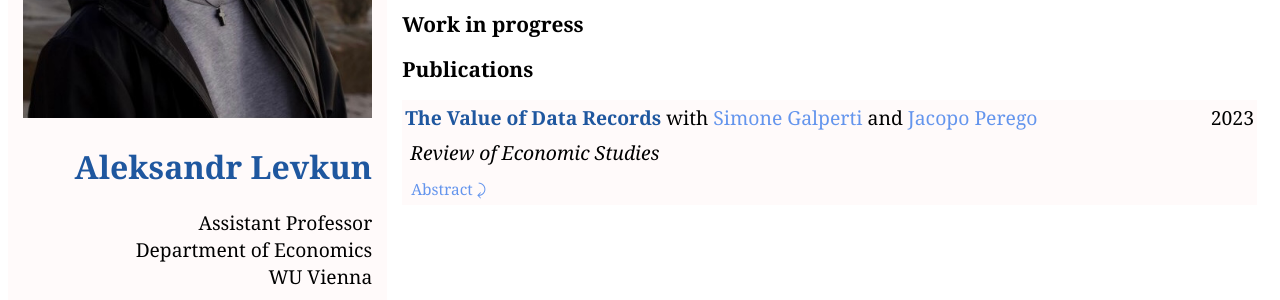
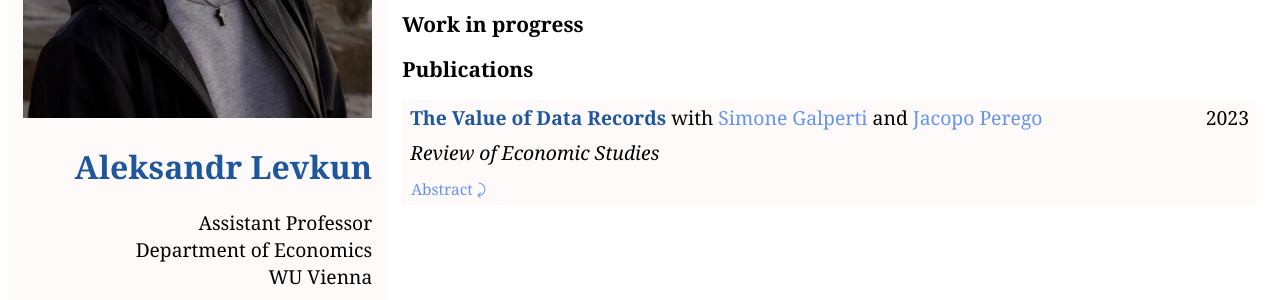
Before and after one commit to alevkun/alevkun.github.io, a Jekyll site: the page built from index.html, in a window 1280 px wide. Shown: the part 349-649 px from the top of the page. Built offline with Jekyll 4.4.1, drawn with Linux system fonts in a browser that asks for light colours.

Commit message:
Update index.html

```diff
--- a/index.html
+++ b/index.html
@@ -28,13 +28,13 @@ title: Aleksandr Levkun
 		<col span="2" style="text-align: right;"><!-- style="visibility: collapse"-->
 	</colgroup>
 	<tr>
-		<td style="width:90%"><a href="https://alevkun.github.io/assets/pdf/glp.pdf" style="color:#1F579F;font-weight:bold;">The Value of Data Records</a> with
+		<td style="width:90%;padding-left:8px;"><a href="https://alevkun.github.io/assets/pdf/glp.pdf" style="color:#1F579F;font-weight:bold;">The Value of Data Records</a> with
 			<a href="https://sites.google.com/site/simonegalperti/">Simone Galperti</a> and
 			<a href="http://www.jperego.com/">Jacopo Perego</a></td>
-		<td align="right"> 2023 </td>
+		<td align="right", style="padding-right:8px;"> 2023 </td>
 	</tr>
 	<tr>
-		<td style="padding-left:8px"><i> Review of Economic Studies </i><!-- https://doi.org/10.1093/restud/rdad044 --></td>
+		<td style="padding-left:8px;"><i> Review of Economic Studies </i><!-- https://doi.org/10.1093/restud/rdad044 --></td>
 		<td> </td>
 	</tr>
 	<tr>
@@ -42,7 +42,7 @@ title: Aleksandr Levkun
 		<td> </td>
 	</tr>
 	<tr>
-		<td colspan = "2" id = "newpost" class="hidden" align="justify" style="font-size: 0.9em;">
+		<td colspan = "2" id = "newpost" class="hidden" align="justify" style="font-size:0.9em;padding-left:8px;padding-right:8px;">
 		Many e-commerce platforms use buyers’ personal data to intermediate their transactions with sellers.
 			How much value do such intermediaries derive from the data record of each single individual?
 			We characterize this value and find that one of its key components is a novel externality between records,
```
